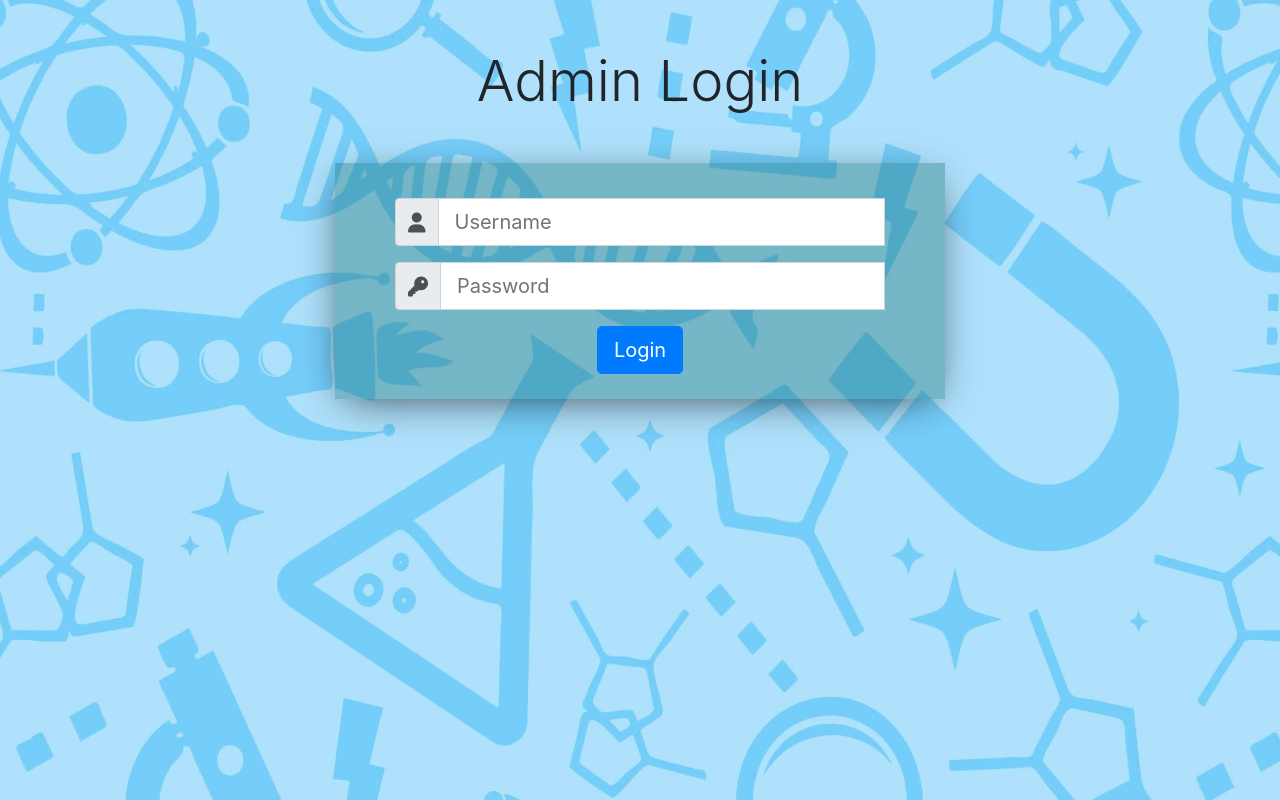
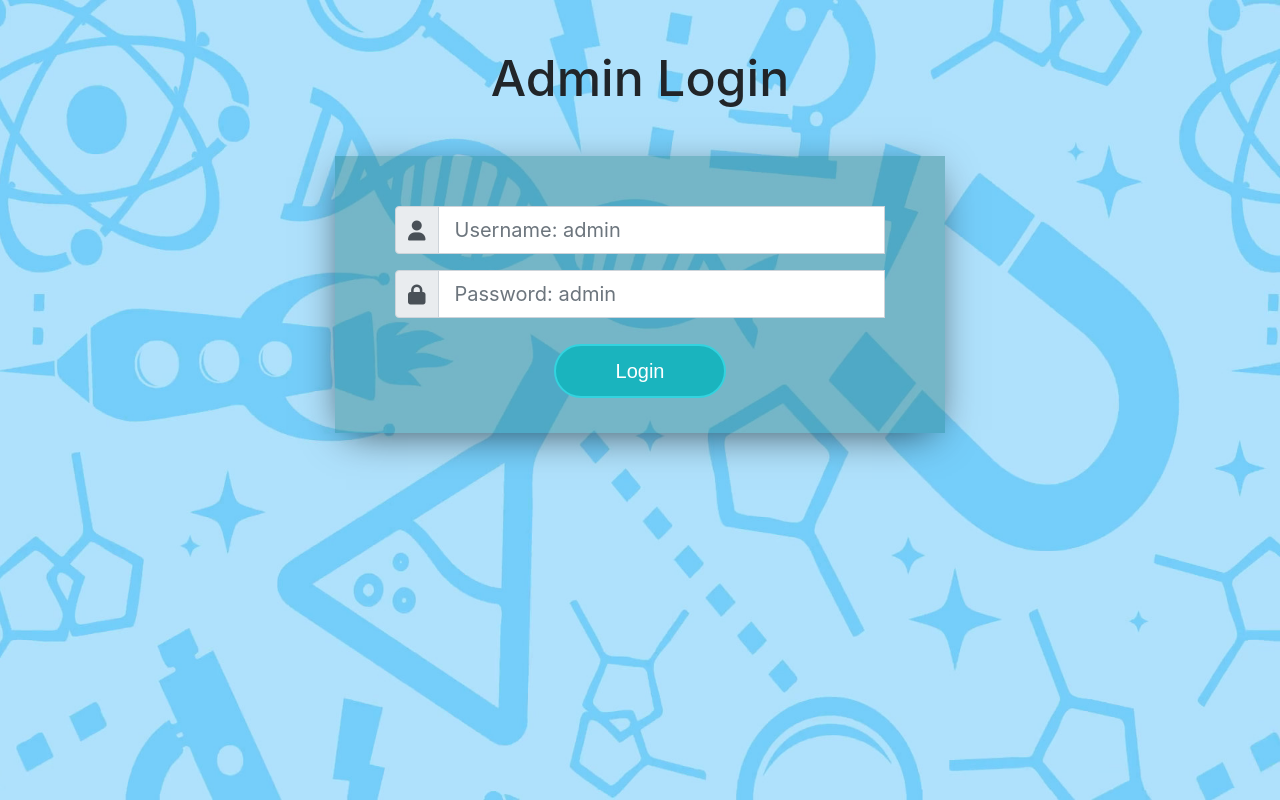
Before and after one commit to osamahafez/school-admin-panel, a React (Create React App) app in the folder front-end/: page / in a window 1280 px wide. Built offline with nearby package versions, Linux system fonts and the light colour scheme.

Commit message:
modify admin form styles

```diff
--- a/front-end/src/components/AdminLogin/AdminLogin.css
+++ b/front-end/src/components/AdminLogin/AdminLogin.css
@@ -1,3 +1,7 @@
+.login-title {
+    font-size: 50px;
+}
+
 .admin-login {
     position: absolute;
     background: url('../../images/admin-login-background.jpg') no-repeat;
@@ -9,7 +13,7 @@
 }
 
 .login-form {
-    padding-top: 35px;
+    padding-top: 50px;
     padding-bottom: 25px;
     padding-left: 60px;
     padding-right: 60px;
@@ -18,3 +22,33 @@
     -moz-box-shadow: -1px 9px 40px -12px rgba(0,0,0,0.75);
     box-shadow: -1px 9px 40px -12px rgba(0,0,0,0.75);
 }
+
+
+.button_1 {
+    background-color: #1ab4be;
+    display: inline-block;
+    padding: 10px 60px;
+    margin: 10px;
+    font-size: 20px;
+    font-family: 'arial';
+    border-radius: 30px;
+    color: #fff;
+    cursor: pointer;
+    border: 2px solid #33d3df;
+    -webkit-transition: all 0.3s ease-in-out;
+    transition: all 0.3s ease-in-out;
+  }
+
+  .button_1:hover {
+    background-color: #f2f8f1;
+    color: #1ab4be;
+    -webkit-box-shadow: -1px 9px 40px -12px rgba(0, 0, 0, 0.75);
+            box-shadow: -1px 9px 40px -12px rgba(0, 0, 0, 0.75);
+  }
+
+  .button_1:active {
+    background-color: #1ab4be;
+    color: #fff;
+    -webkit-box-shadow: -1px 9px 40px -12px rgba(0, 0, 0, 0.75);
+            box-shadow: -1px 9px 40px -12px rgba(0, 0, 0, 0.75);
+  }
--- a/front-end/src/components/AdminLogin/AdminLogin.js
+++ b/front-end/src/components/AdminLogin/AdminLogin.js
@@ -67,7 +67,7 @@ class AdminLogin extends Component {
                 <div className='container-fluid'>
                     <div className="row">
                         <div className="offset-md-3 col-md-6">
-                            <div className="display-4 text-center my-5">Admin Login</div>
+                            <h1 className="text-center my-5 login-title">Admin Login</h1>
                             <div className='login-form'>
                                 <form onSubmit={this.onSubmitHandler}>
 
@@ -77,7 +77,7 @@ class AdminLogin extends Component {
                                             <div className="input-group-prepend">
                                                 <div className="input-group-text"> <i className="fas fa-user fa-lg"></i> </div>
                                             </div>
-                                            <input type="text" name='username' className={classnames('form-control form-control-lg', {'is-invalid': errors.notFound})} placeholder="Username" onChange={this.onChangeHandler} />
+                                            <input type="text" name='username' className={classnames('form-control form-control-lg', {'is-invalid': errors.notFound})} placeholder="Username: admin" onChange={this.onChangeHandler} />
                                             <div className="invalid-feedback">
                                                <strong>{errors.notFound}</strong>
                                             </div>
@@ -87,16 +87,16 @@ class AdminLogin extends Component {
                                     <div className="form-group">
                                         <div className="input-group">
                                             <div className="input-group-prepend">
-                                                <div className="input-group-text"><i className="fas fa-key fa-lg"></i></div>
+                                                <div className="input-group-text"><i className="fas fa-lock fa-lg"></i></div>
                                             </div>
-                                            <input type="password" name='password' className={classnames('form-control form-control-lg', {'is-invalid': errors.passwordNotCorrect})} placeholder="Password" onChange={this.onChangeHandler} />
+                                            <input type="password" name='password' className={classnames('form-control form-control-lg', {'is-invalid': errors.passwordNotCorrect})} placeholder="Password: admin" onChange={this.onChangeHandler} />
                                             <div className="invalid-feedback">
                                                 <strong>{errors.passwordNotCorrect}</strong>
                                             </div>
                                         </div>
                                     </div>
                                     <div className="text-center">
-                                        <button type="submit" className="btn btn-primary btn-lg">Login</button>
+                                        <button type="submit" className="button_1">Login</button>
                                     </div>
                                 </form>
                             </div>
```
